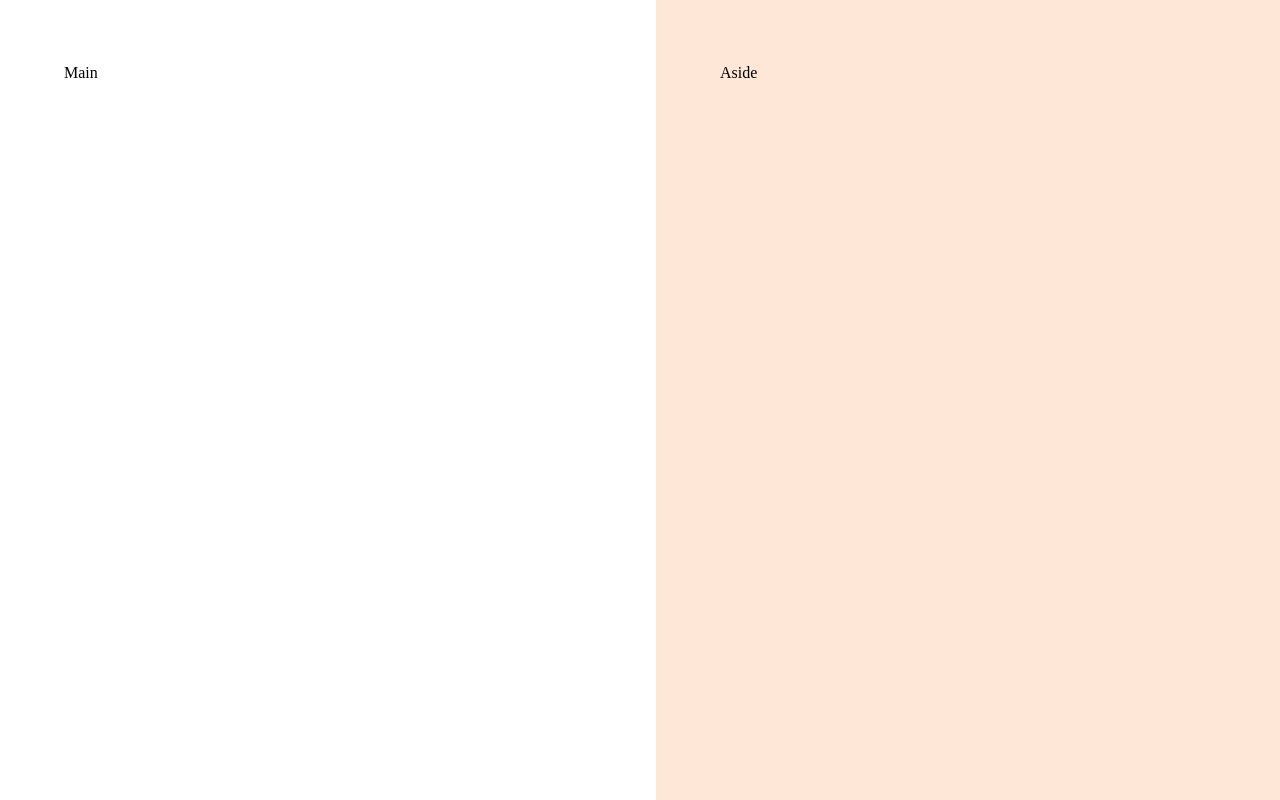
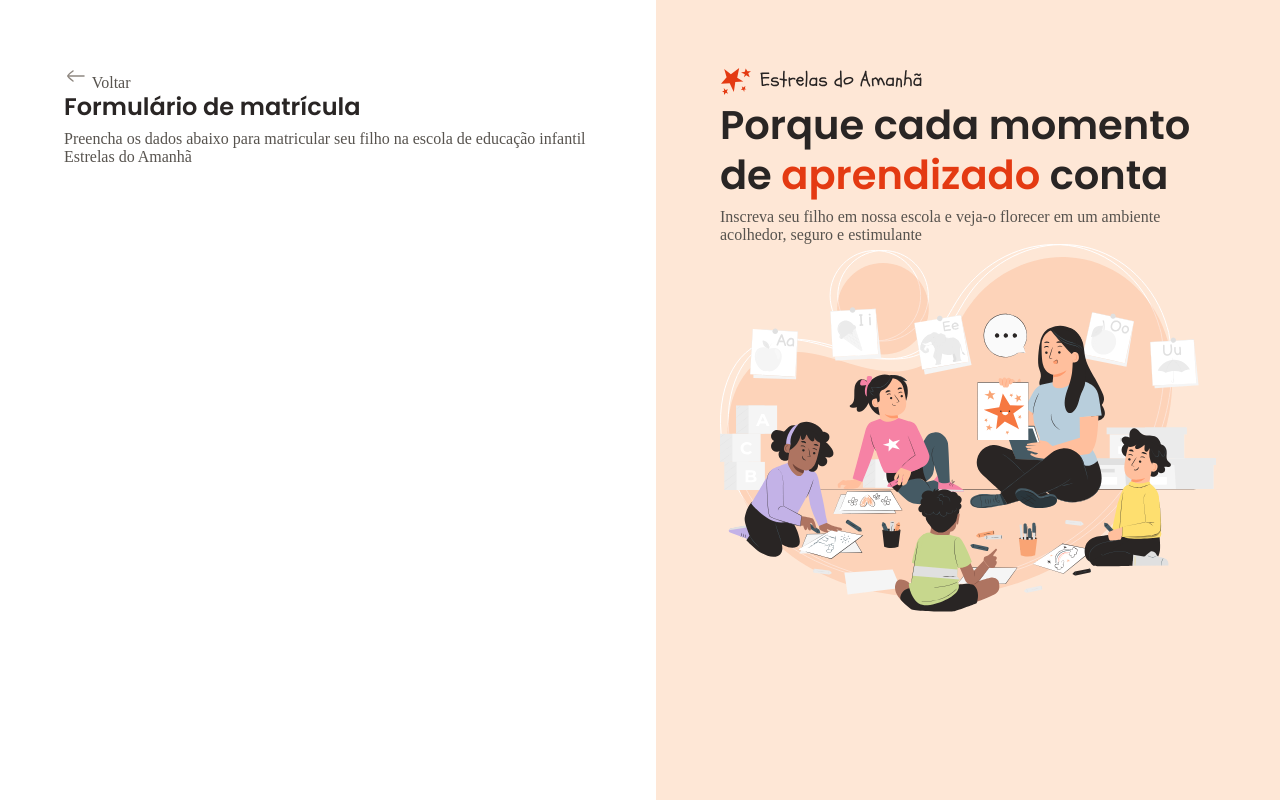
Before and after one commit to HugoLeonardoH1/4---Formul-rios---Inputs-e-outras-tags, a plain HTML site: page index.html in a window 1280 px wide. Drawn offline with Linux system fonts and the light colour scheme.

Commit message:
Conteudo aside e conteudo inicial do main

```diff
--- a/index.html
+++ b/index.html
@@ -15,11 +15,34 @@
   <body>
     <div id="app">
       <main>
-        <div class="main-container">Main</div>
+        <div class="main-container">
+          <div class="back">
+            <img src="/assets/Icons/arrow-left-02.svg" alt="" />
+            <span>Voltar</span>
+          </div>
+          <h1>Formulário de matrícula</h1>
+          <p>
+            Preencha os dados abaixo para matricular seu filho na escola de
+            educação infantil Estrelas do Amanhã
+          </p>
+        </div>
       </main>
 
       <aside>
-        <div class="aside-container">Aside</div>
+        <div class="aside-container">
+          <header>
+            <img src="/assets/Icons/Logo.svg" alt="" />
+            <h2>Porque cada momento de <span>aprendizado</span> conta</h2>
+            <p>
+              Inscreva seu filho em nossa escola e veja-o florecer em um
+              ambiente acolhedor, seguro e estimulante
+            </p>
+          </header>
+          <img
+            src="assets/Icons/Illustration.svg"
+            alt="IProf dando aula para varias crianças"
+          />
+        </div>
       </aside>
     </div>
   </body>
--- a/styles/global.css
+++ b/styles/global.css
@@ -24,4 +24,14 @@
 
 body {
   overflow: hidden;
+  font: var(--font-family);
+  color: var(--text-secondary);
 }
+h1,
+h2 {
+  color: var(--text-primary);
+}
+img {
+  max-width: 100%;
+  height: auto;
+}
--- a/styles/layout.css
+++ b/styles/layout.css
@@ -8,16 +8,36 @@
 main {
   overflow: auto;
   padding: 4rem;
-}
-.main-container {
-  max-width: 33rem;
-  margin-left: auto;
+
+  &.main-container {
+    max-width: 33rem;
+    margin-left: auto;
+  }
+  &.back {
+    display: flex;
+    align-items: center;
+    gap: 0.5rem;
+    margin-bottom: 1.5rem;
+  }
+  & h1 {
+    font: 600 1.5rem/1.25 var(--font-family);
+    margin-bottom: 0.5rem;
+  }
 }
 aside {
   background-color: var(--surface-secondary);
   padding: 4rem;
+  &.aside-container {
+    max-width: 31rem;
+    & > img {
+      margin-top: 2rem;
+    }
+  }
+  & h2 {
+    font: 600 2.5rem/1.25 var(--font-family);
+    margin-bottom: 0.5rem;
+    & span {
+      color: var(--text-highlight);
+    }
+  }
 }
-
-.aside-container {
-  max-width: 31rem;
-}
```
